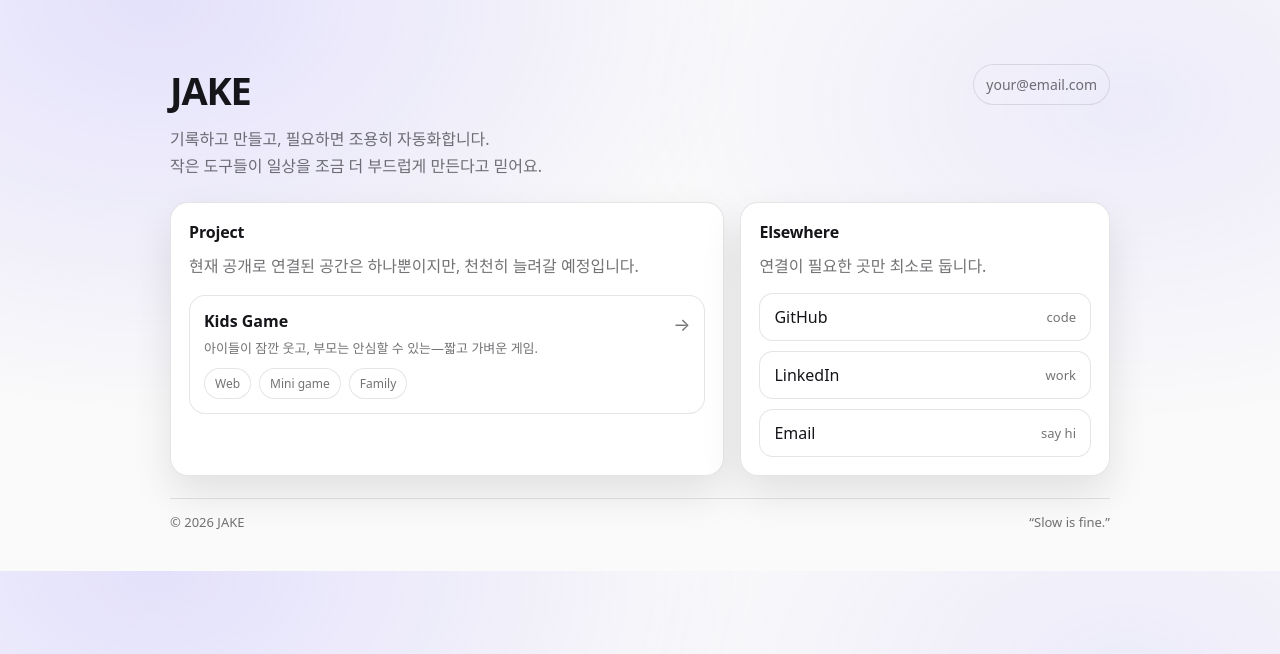
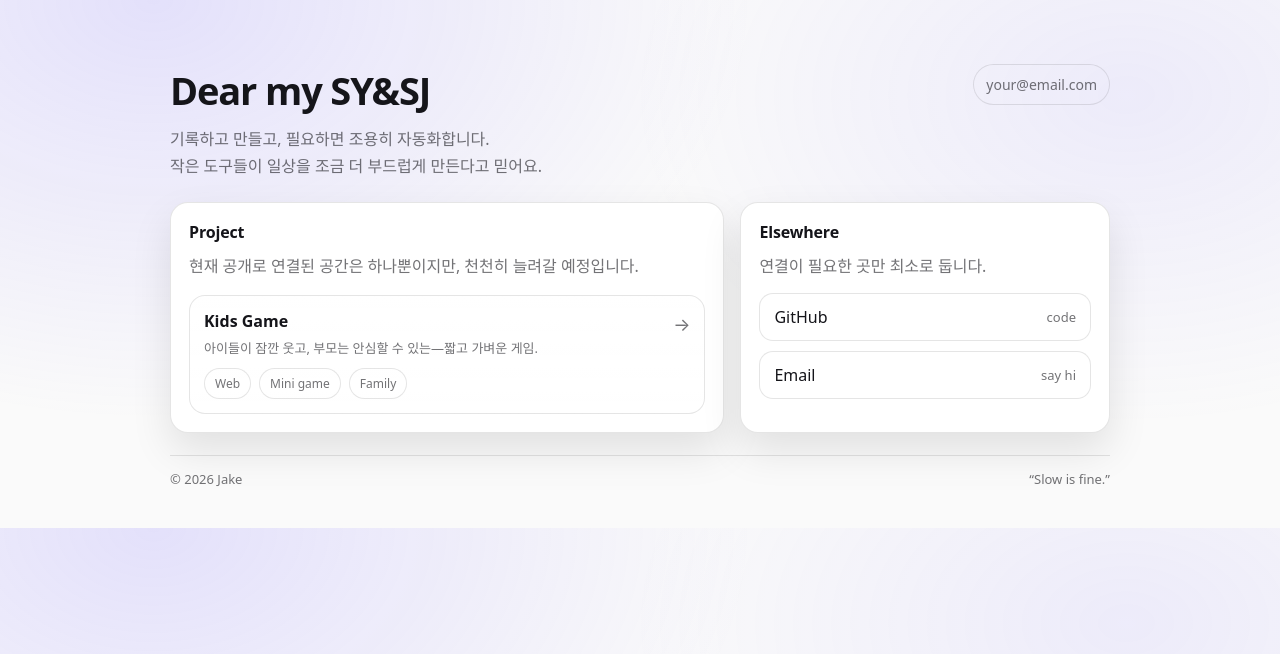
Before and after one commit to bope28s/domain_main, a plain HTML site: page index.html in a window 1280 px wide. Drawn offline with Linux system fonts and the light colour scheme; a web font is replaced by a local one.

Commit message:
Update index.html

```diff
--- a/index.html
+++ b/index.html
@@ -3,7 +3,7 @@
 <head>
   <meta charset="utf-8" />
   <meta name="viewport" content="width=device-width,initial-scale=1" />
-  <title>JAKE — Home</title>
+  <title>Jake's page</title>
   <meta name="description" content="A quiet place for projects and notes." />
 
   <!-- (옵션) 폰트: 유아틱하지 않은 감성 계열. 원치 않으면 이 블록 삭제 -->
@@ -122,7 +122,7 @@
   <div class="wrap">
     <header>
       <div>
-        <h1>JAKE</h1>
+        <h1>Dear my SY&SJ</h1>
         <p class="lead">
           기록하고 만들고, 필요하면 조용히 자동화합니다.<br/>
           작은 도구들이 일상을 조금 더 부드럽게 만든다고 믿어요.
@@ -159,13 +159,10 @@
         <p>연결이 필요한 곳만 최소로 둡니다.</p>
 
         <div class="links">
-          <a class="btn" href="https://github.com/yourid">
+          <a class="btn" href="https://github.com/bope28s">
             GitHub <span>code</span>
           </a>
-          <a class="btn" href="https://www.linkedin.com/in/yourid">
-            LinkedIn <span>work</span>
-          </a>
-          <a class="btn" href="mailto:your@email.com">
+          <a class="btn" href="mailto:bope28s@gmail.com">
             Email <span>say hi</span>
           </a>
         </div>
@@ -173,7 +170,7 @@
     </div>
 
     <footer>
-      <div>© <span id="y"></span> JAKE</div>
+      <div>© <span id="y"></span> Jake</div>
       <div>“Slow is fine.”</div>
     </footer>
   </div>
```
